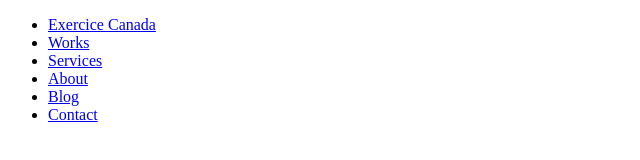
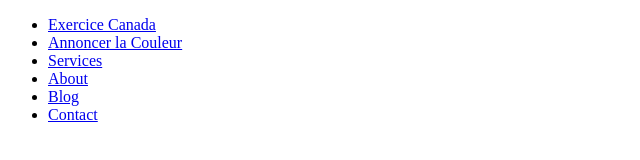
Before and after one commit to Aergozn/Cours-1, a plain HTML site: page index.html in a window 1280 px wide. Shown: the whole page, without its empty margins (0-640 px from the left). Drawn offline with Linux system fonts and the light colour scheme.

Commit message:
Update index.html

```diff
--- a/index.html
+++ b/index.html
@@ -16,8 +16,7 @@
 <body>
     <ul>
         <li><a href="exe-1-canada/Brut/canada.html" title="Site Canada">Exercice Canada</a>
-
-        <li><a href="#">Works</a></li>
+        <li><a href="exe2-lier-html-au-style/annoncer-la-couleur.html">Annoncer la Couleur</a></li>
         <li><a href="#">Services</a></li>
         <li><a href="#">About</a></li>
         <li><a href="#">Blog</a></li>
```
